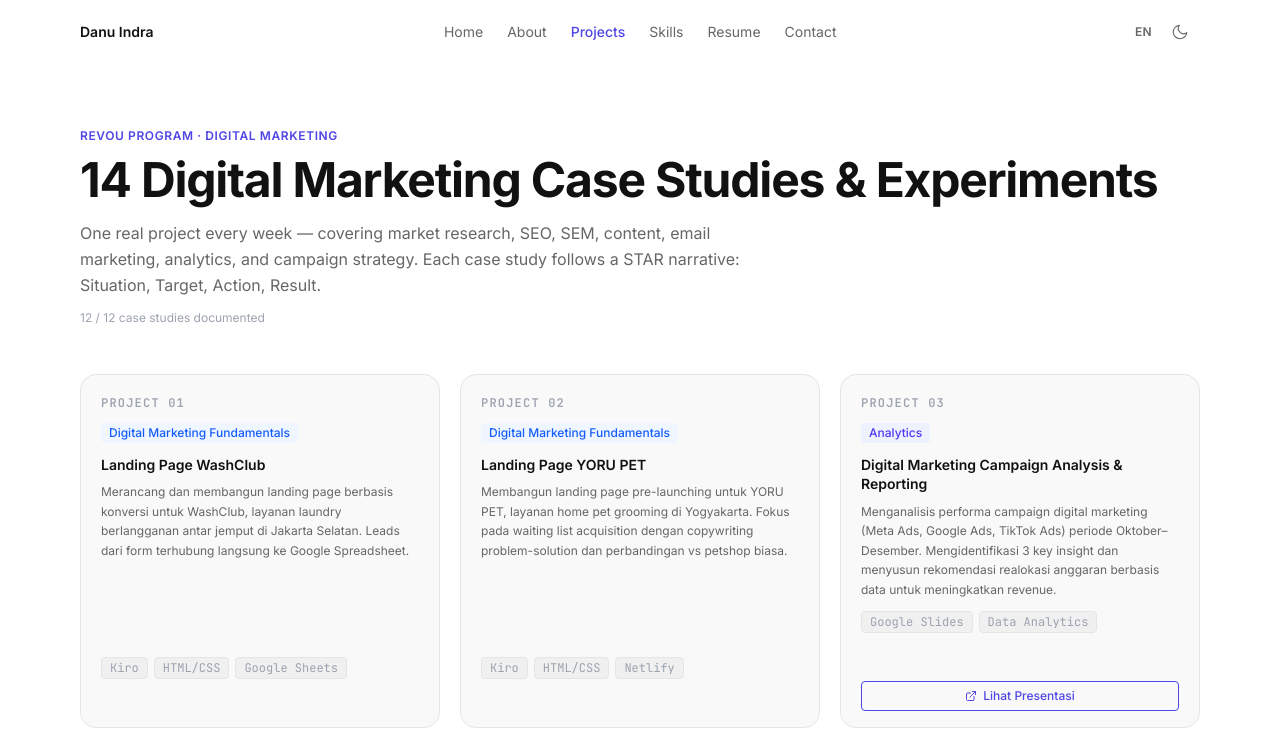
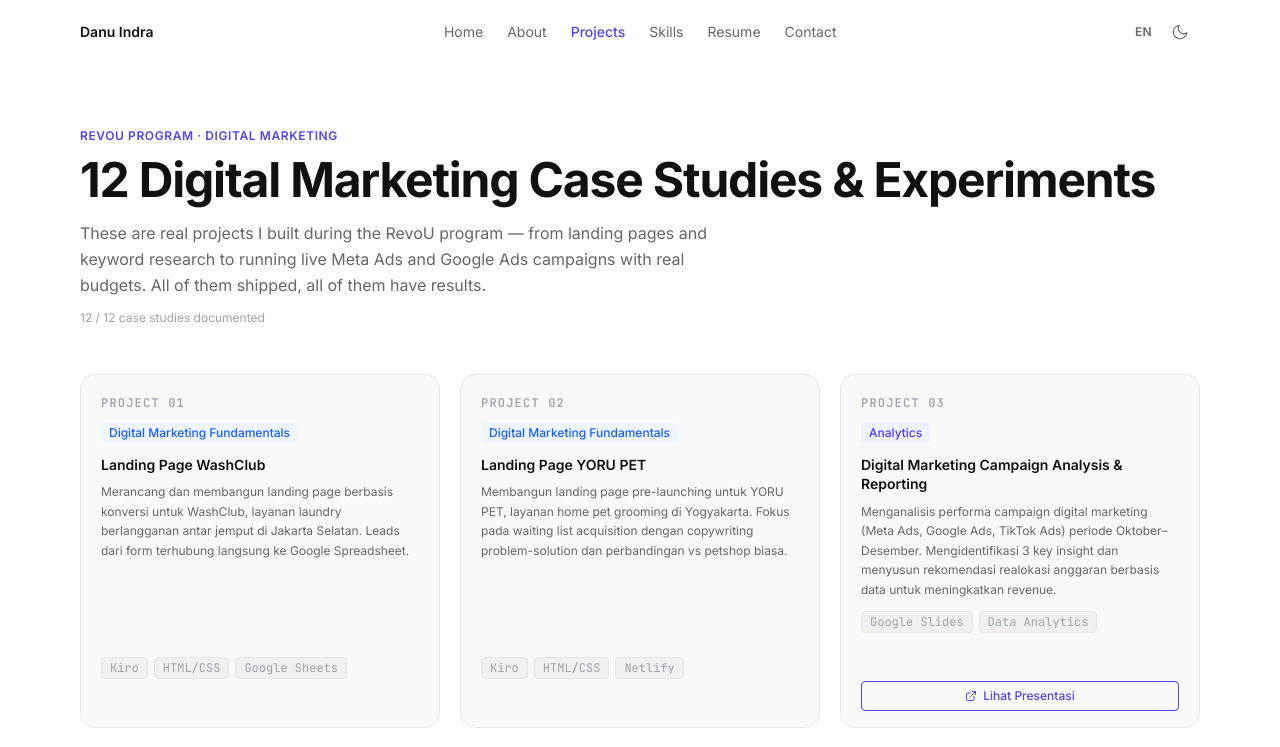
Before and after one commit to danuindra/portfolio-website, a Next.js app: page /projects in a window 1280 px wide. Shown: the top 747 px of the page. Built offline with nearby package versions, Linux system fonts and the light colour scheme.

Commit message:
copy: update Projects page subheading to casual result-oriented tone

```diff
--- a/src/components/project/ProjectsClient/ProjectsClient.tsx
+++ b/src/components/project/ProjectsClient/ProjectsClient.tsx
@@ -20,13 +20,13 @@ export default function ProjectsClient() {
         </p>
         <h1 className="text-4xl md:text-5xl font-bold tracking-tight text-[var(--color-text-primary)] mb-4">
           {isID
-            ? '14 Studi Kasus & Eksperimen Digital Marketing'
-            : '14 Digital Marketing Case Studies & Experiments'}
+            ? '12 Studi Kasus & Eksperimen Digital Marketing'
+            : '12 Digital Marketing Case Studies & Experiments'}
         </h1>
         <p className="text-[var(--color-text-secondary)] max-w-2xl leading-relaxed mb-3">
           {isID
-            ? 'Satu project nyata setiap minggu — mulai dari riset pasar, SEO, SEM, konten, email marketing, hingga analitik dan strategi kampanye. Setiap studi kasus ditulis dengan pendekatan STAR: Situasi, Target, Aksi, dan Hasil.'
-            : 'One real project every week — covering market research, SEO, SEM, content, email marketing, analytics, and campaign strategy. Each case study follows a STAR narrative: Situation, Target, Action, Result.'}
+            ? 'Ini proyek-proyek nyata yang saya kerjain selama program RevoU — mulai dari bikin landing page, riset keyword, ngatur Meta Ads & Google Ads, sampai ngejalanin kampanye live dengan budget beneran. Bukan simulasi, semua ada hasilnya.'
+            : 'These are real projects I built during the RevoU program — from landing pages and keyword research to running live Meta Ads and Google Ads campaigns with real budgets. All of them shipped, all of them have results.'}
         </p>
         <p className="text-xs text-[var(--color-text-tertiary)]">
           {documented} / {revouWeeks.length}{' '}
```
